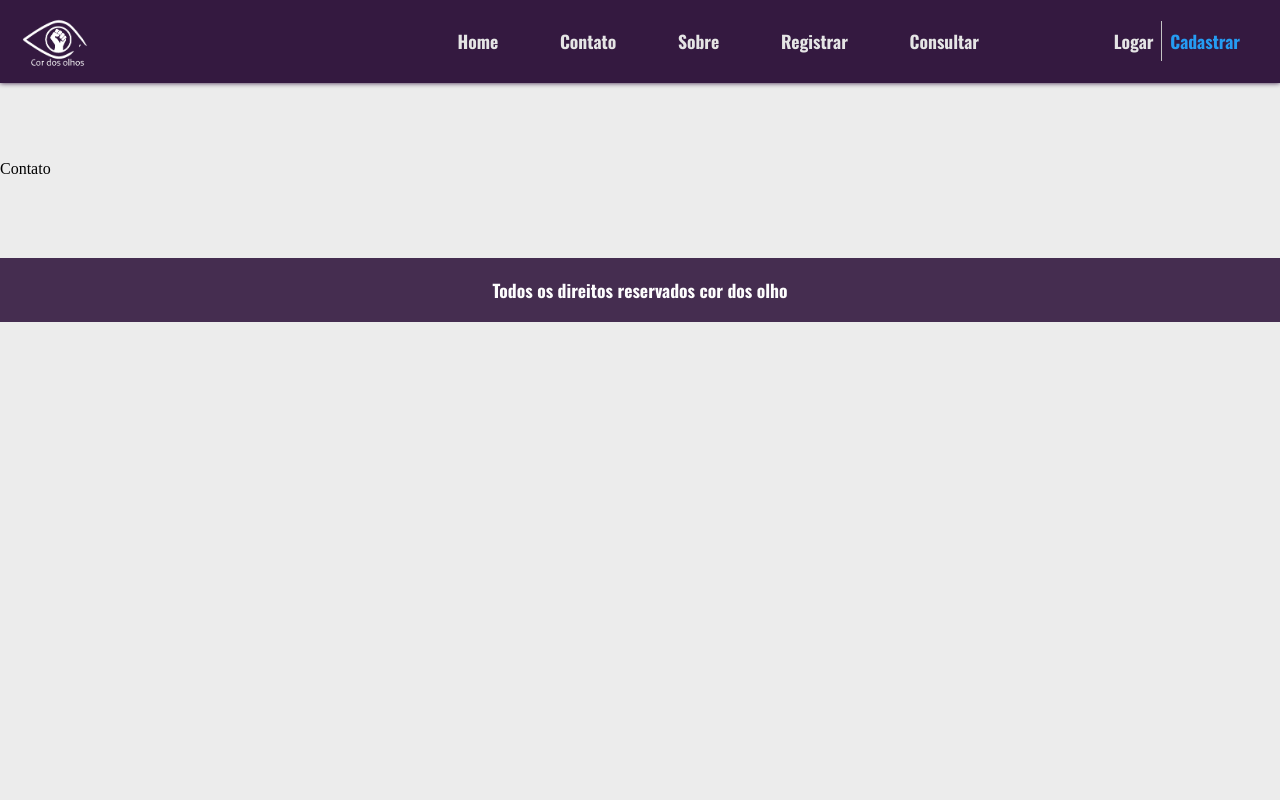
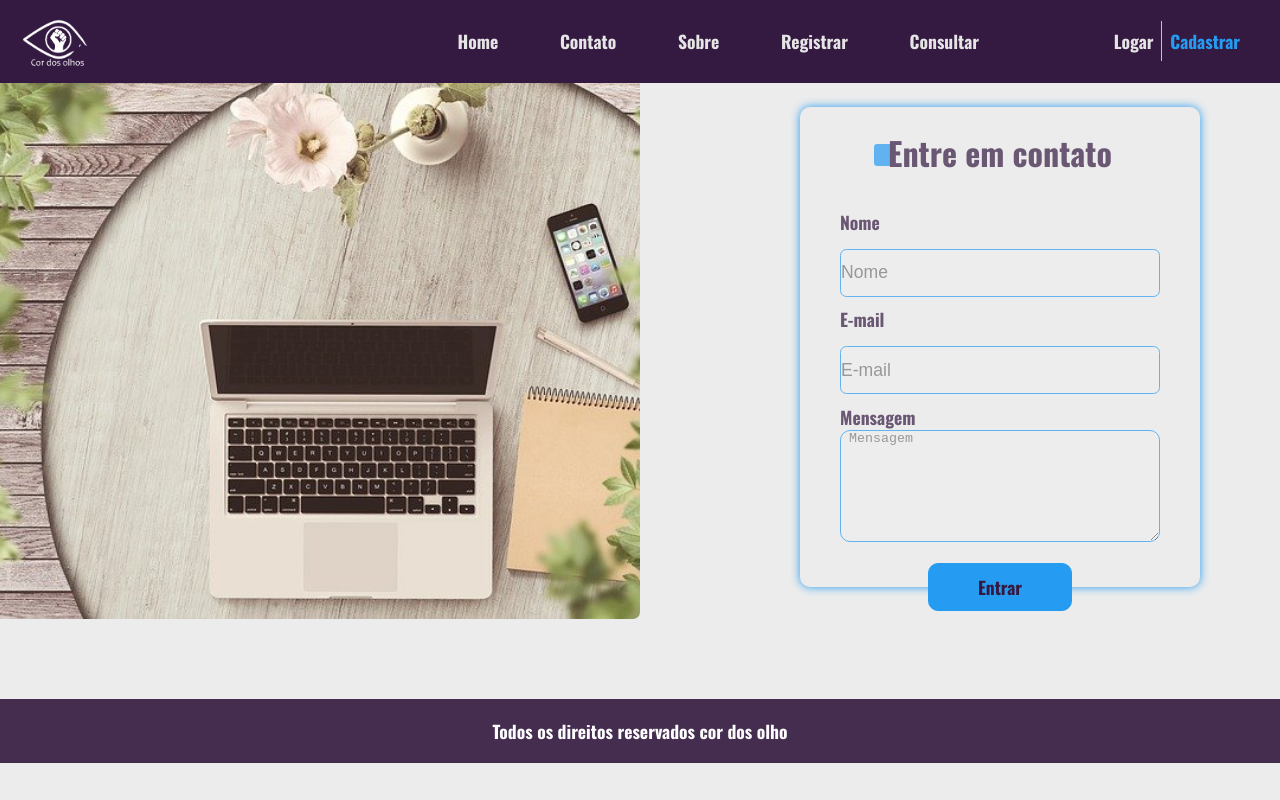
Before and after one commit to Luan338/CorDosOlhos-React, a React (Create React App) app: page /contato in a window 1280 px wide. Built offline with nearby package versions, Linux system fonts and the light colour scheme; a web font is replaced by a local one.

Commit message:
finalizando a página de contato

```diff
--- a/src/App.css
+++ b/src/App.css
@@ -5,7 +5,6 @@
 }
 
 body {
-  margin-top: 10rem;
   background-color: rgb(236, 236, 236);
 }
 
--- a/src/Components/Contato/Contato.js
+++ b/src/Components/Contato/Contato.js
@@ -1,9 +1,45 @@
-import React from 'react'
+import React from 'react';
+import contact from '../../Assets/contact.jpg';
+import Input from '../Form/Input';
+import Button from '../Form/Button';
+import styles from './Contato.module.css';
+import Textarea from '../Form/Textarea';
 
 const Contato = () => {
   return (
-    <div>Contato</div>
+    <section className={styles.container}>
+      <div className={styles.boxImg}>
+        <img src={contact} alt="Contato" />
+      </div>
+      <div className={styles.animeLeft}>
+          <div className={styles.boxTitle}>
+            <h1 className={styles.title}>Entre em contato</h1>
+          </div>
+          <form className={styles.form}>
+              <Input
+              children="Nome"
+              type= "text"
+              name= "nome"
+              placeholder="Nome"
+              />
+              <Input
+              children="E-mail"
+              type= "text"
+              name= "email"
+              placeholder= "E-mail"
+              />
+              <Textarea
+              children="Mensagem"
+              placeholder=" Mensagem"
+              type="text"
+              />
+              <div className={styles.boxBtn}>
+                <Button>Entrar</Button>
+              </div>
+          </form>
+      </div>
+    </section>
   )
 }
 
-export default Contato
+export default Contato;
--- /dev/null
+++ b/src/Components/Contato/Contato.module.css
@@ -0,0 +1,80 @@
+.container {
+  display: flex;
+  margin-top: 5.2rem;
+}
+
+.boxImg {
+  width: 50%;
+  height: 33.5rem;
+}
+
+.boxImg img {
+  border-radius: 0px 0px 7px 0px;
+  width: 100%;
+  height: 100%;
+  object-fit: cover;
+}
+
+.animeLeft {
+  width: 400px;
+  height: 30rem;
+  box-shadow: 0px 0px 10px 0px #259cf2;
+  margin-left: 10rem;
+  margin-top: 1.5rem;
+  border-radius: 10px;
+  opacity: 0;
+  transform: translateX(-20px);
+  animation: animeLeft 0.5s forwards;
+}
+
+@keyframes animeLeft {
+  to {
+    opacity: 1;
+    transform: initial;
+  }
+}
+
+.boxTitle {
+  width: 100%;
+  display: flex;
+  align-items: center;
+  justify-content: center;
+}
+
+.title {
+  text-align: center;
+  font-family: "Oswald", sans-serif;
+  opacity: 0.7;
+  color: #341940;
+  line-height: 1;
+  font-size: 2rem;
+  padding: 30px 0px 30px 0px;
+  position: relative;
+  z-index: 1;
+}
+
+.title::after {
+  content: "";
+  display: block;
+  width: 1.4rem;
+  height: 1.4rem;
+  background-color: #259cf2;
+  position: absolute;
+  bottom: 33px;
+  right: 13.5rem;
+  border-radius: 0.2rem;
+  z-index: -1;
+}
+
+.form {
+  width: 80%;
+  height: 100%;
+  margin: 0 auto;
+}
+
+.boxBtn {
+  margin-top: 1rem;
+  display: flex;
+  justify-content: center;
+  align-items: center;
+}
--- /dev/null
+++ b/src/Components/Form/Button.js
@@ -0,0 +1,12 @@
+import React from 'react';
+import styles from './Button.module.css';
+
+const Button = ({children, onClick}) => {
+  return(
+    <>
+        <button onClick={onClick} className={styles.btn}>{children}</button>
+    </>
+  );
+};
+
+export default Button;
--- /dev/null
+++ b/src/Components/Form/Button.module.css
@@ -0,0 +1,18 @@
+button {
+  background-color: #259cf2;
+  width: 9rem;
+  height: 3rem;
+  border: 1px solid #259cf2;
+  color: #341940;
+  font-family: "Oswald", sans-serif;
+  font-size: 1.1rem;
+  cursor: pointer;
+  border-radius: 10px;
+}
+
+button:focus,
+button:hover {
+  outline: none;
+  border-color: #259cf2;
+  box-shadow: 0 0 0 3px #259cf2;
+}
--- /dev/null
+++ b/src/Components/Form/Input.js
@@ -0,0 +1,19 @@
+import React from 'react';
+import styles from './Input.module.css';
+
+const Input = ({ placeholder, type, name, children}) => {
+    return(
+      <form>
+          <label>{children}
+          <input
+          placeholder={placeholder}
+          type={type}
+          name={name}
+          className={styles.input}
+          />
+          </label>
+      </form>
+    )
+  };
+
+  export default Input;
--- /dev/null
+++ b/src/Components/Form/Input.module.css
@@ -0,0 +1,30 @@
+.input {
+  border: 1px solid #259cf2;
+  display: block;
+  width: 100%;
+  font-size: 1em;
+  height: 3rem;
+  border-radius: 0.4rem;
+  background: #eee;
+  transition: 0.2s;
+  margin-top: 14px;
+}
+
+.input:focus,
+.input:hover {
+  outline: none;
+  border-color: #259cf2;
+  background: white;
+  box-shadow: 0 0 0 3px #259cf2;
+}
+
+form {
+  margin-top: 0.6rem;
+}
+
+label {
+  font-family: "Oswald", sans-serif;
+  font-size: 1em;
+  color: #341940;
+  opacity: 0.7;
+}
--- /dev/null
+++ b/src/Components/Form/Textarea.js
@@ -0,0 +1,18 @@
+import React from 'react';
+import styles from './Textarea.module.css';
+
+const Textarea = ({placeholder, type, children}) => {
+  return (
+    <form>
+      <label>{children}
+      <textarea
+          placeholder={placeholder}
+          type={type}
+          className={styles.textarea}
+      />
+      </label>
+    </form>
+  )
+}
+
+export default Textarea;
--- /dev/null
+++ b/src/Components/Form/Textarea.module.css
@@ -0,0 +1,22 @@
+.textarea {
+  background: #eee;
+  border: 1px solid #259cf2;
+  border-radius: 10px;
+  width: 100%;
+  height: 7rem;
+}
+
+.textarea:focus,
+.textarea:hover {
+  outline: none;
+  border-color: #259cf2;
+  background: white;
+  box-shadow: 0 0 0 3px #259cf2;
+}
+
+label {
+  font-family: "Oswald", sans-serif;
+  font-size: 1.1em;
+  color: #341940;
+  opacity: 0.7;
+}
--- a/src/Components/Header/Header.module.css
+++ b/src/Components/Header/Header.module.css
@@ -10,7 +10,6 @@
   align-items: center;
   width: 100%;
   background: #341940;
-  box-shadow: 0px 0px 5px 0px #341940;
 }
 
 .text {
--- a/src/Components/Home/Home.js
+++ b/src/Components/Home/Home.js
@@ -9,7 +9,7 @@ import mapa from '../../Assets/mapa.png';
 
 const Home = () => {
   return (
-    <section>
+    <section className={styles.contain}>
       <div className={styles.container}>
         <div className={styles.boxText}>
           <h1>Denúncie</h1>
--- a/src/Components/Home/Home.module.css
+++ b/src/Components/Home/Home.module.css
@@ -1,3 +1,16 @@
+.contain {
+  margin-top: 10rem;
+  opacity: 0;
+  transform: translateX(-20px);
+  animation: animeLeft 0.5s forwards;
+}
+@keyframes animeLeft {
+  to {
+    opacity: 1;
+    transform: initial;
+  }
+}
+
 .boxCard {
   margin-top: 4rem;
   width: 100%;
```
Also changed, not shown: src/Assets/contact.jpg (added).
